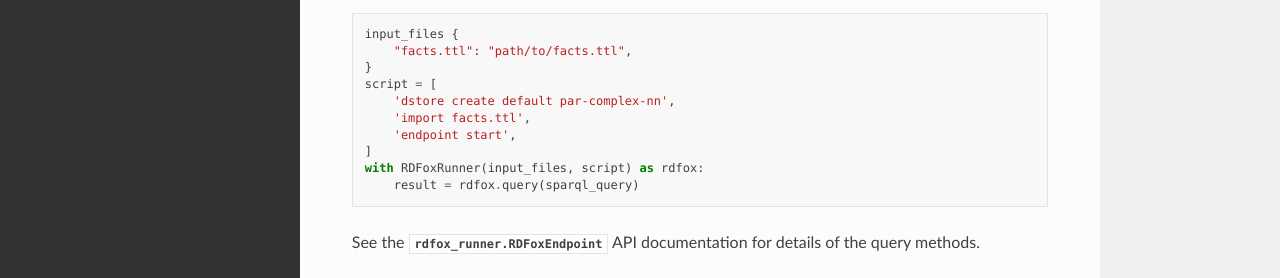
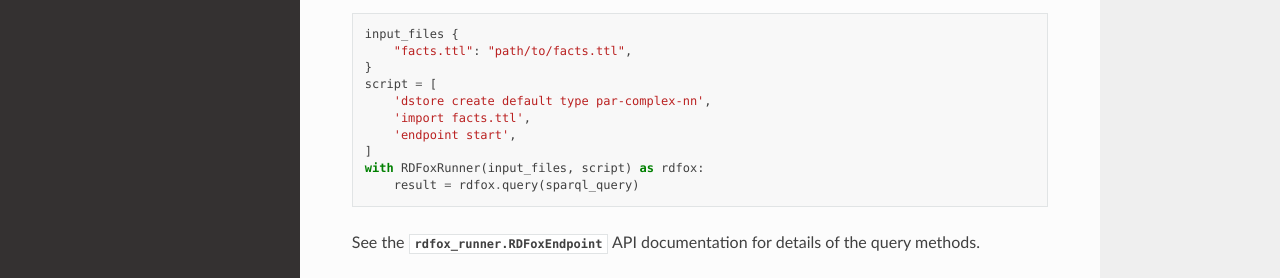
Before and after one commit to stephenjboyle/rdfox_runner, a Sphinx documentation site: the page built from docs/source/using_endpoint.rst, in a window 1280 px wide. Shown: the part 267-545 px from the top of the page. Built offline with Sphinx 7.4.7 and the Read the Docs theme 2.0.0, drawn with Linux system fonts in a browser that asks for light colours.

```diff
--- a/README.rst
+++ b/README.rst
@@ -5,6 +5,8 @@
 Set up and run `RDFox`_ scripts in a temporary directory.
 
 Requires RDFox version 5.0 or greater for the `RDFoxEndpoint.add_triples` method.
+
+`rdfox_runner` is tested against the latest version of RDFox (currently 5.6).
 
 
 Description
--- a/docs/source/using_basic.rst
+++ b/docs/source/using_basic.rst
@@ -15,7 +15,7 @@ For example, if we have some RDF triples in `facts.ttl`, and a query to answer i
         "query.rq": "path/to/query.rq",
     }
     script = [
-        'dstore create default par-complex-nn',
+        'dstore create default type par-complex-nn',
         'import facts.ttl',
         'set query.answer-format "text/csv"',
         'set output "output.csv"',
--- a/docs/source/using_endpoint.rst
+++ b/docs/source/using_endpoint.rst
@@ -9,7 +9,7 @@ For example, if we have some RDF triples in `facts.ttl`, we can answer queries l
         "facts.ttl": "path/to/facts.ttl",
     }
     script = [
-        'dstore create default par-complex-nn',
+        'dstore create default type par-complex-nn',
         'import facts.ttl',
         'endpoint start',
     ]
```
Also changed, not shown: 3 other files.
